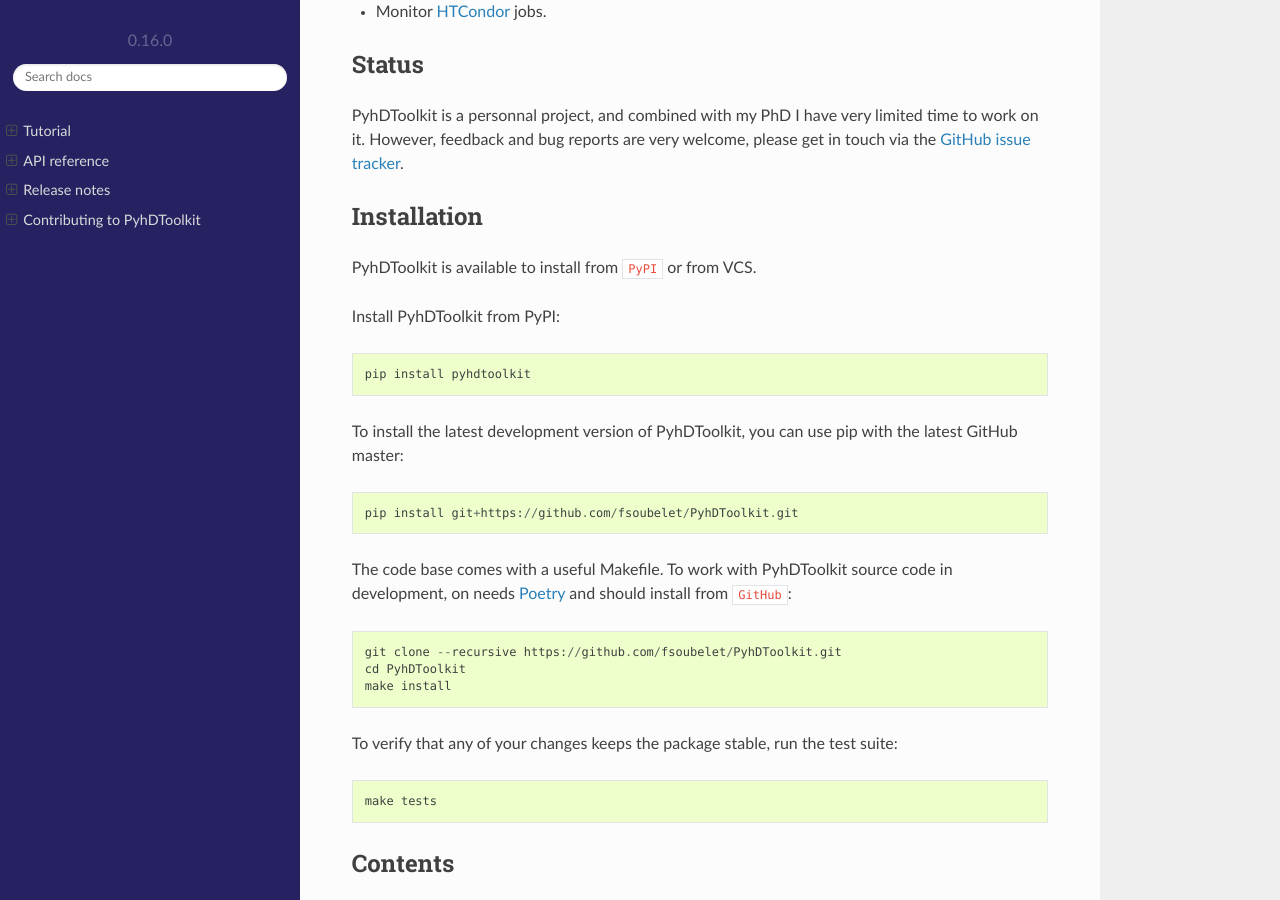
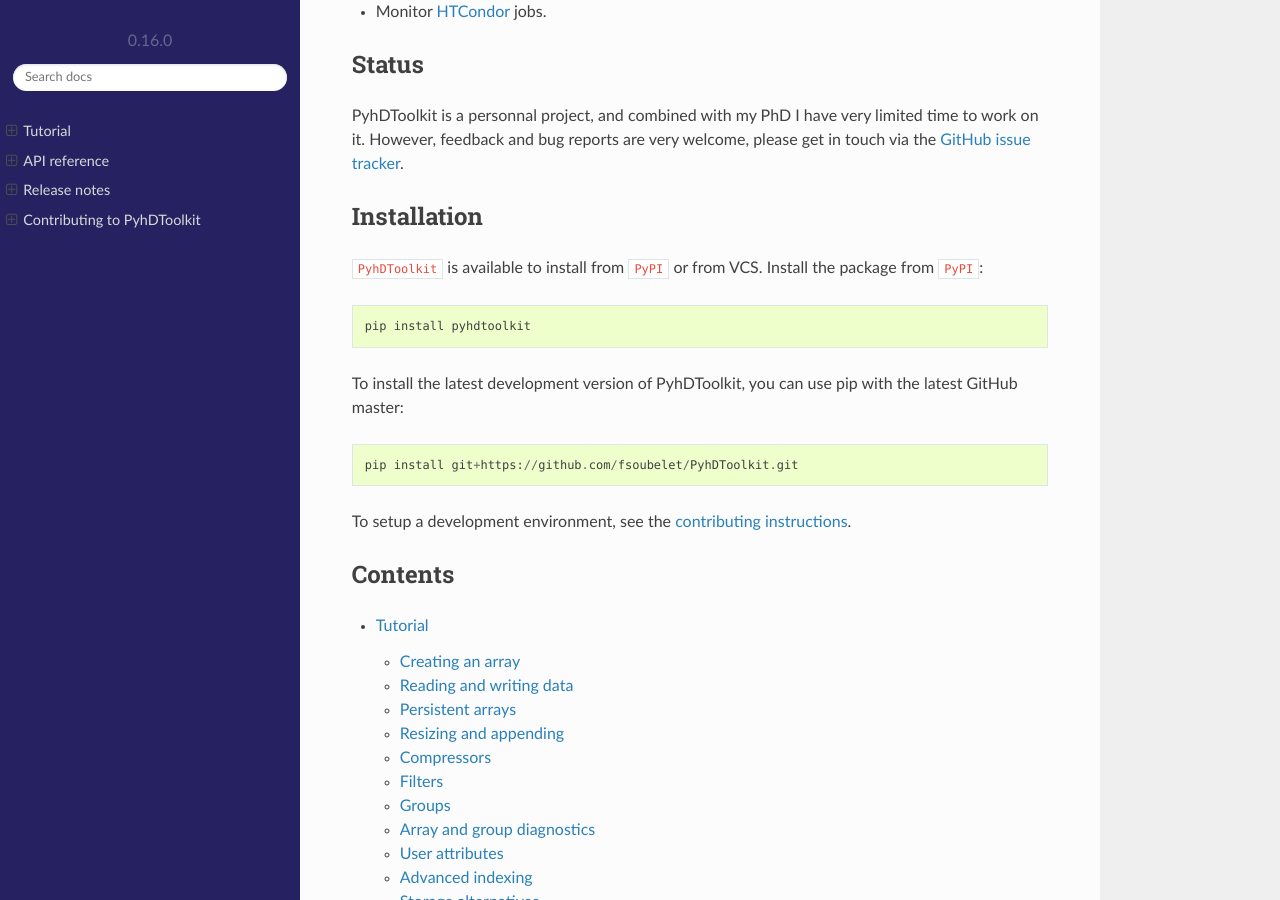
Before and after one commit to fsoubelet/PyhDToolkit, a Sphinx documentation site: the page built from docs/index.rst, in a window 1280 px wide and 900 px high, scrolled down 408 px. Built offline with Sphinx 7.4.7 and the Read the Docs theme 2.0.0, drawn with Linux system fonts in a browser that asks for light colours.

Commit message:
advanced instructions replaced by link to contributing page

```diff
--- a/docs/index.rst
+++ b/docs/index.rst
@@ -23,9 +23,8 @@
 Installation
 ------------
 
-PyhDToolkit is available to install from ``PyPI`` or from VCS.
-
-Install PyhDToolkit from PyPI::
+``PyhDToolkit`` is available to install from ``PyPI`` or from VCS.
+Install the package from ``PyPI``::
 
     pip install pyhdtoolkit
 
@@ -34,16 +33,7 @@
 
     pip install git+https://github.com/fsoubelet/PyhDToolkit.git
 
-The code base comes with a useful Makefile.
-To work with PyhDToolkit source code in development, on needs Poetry_ and should install from ``GitHub``::
-
-    git clone --recursive https://github.com/fsoubelet/PyhDToolkit.git
-    cd PyhDToolkit
-    make install
-
-To verify that any of your changes keeps the package stable, run the test suite::
-
-    make tests
+To setup a development environment, see the :doc:`contributing instructions <contributing>`.
 
 Contents
 --------
```
